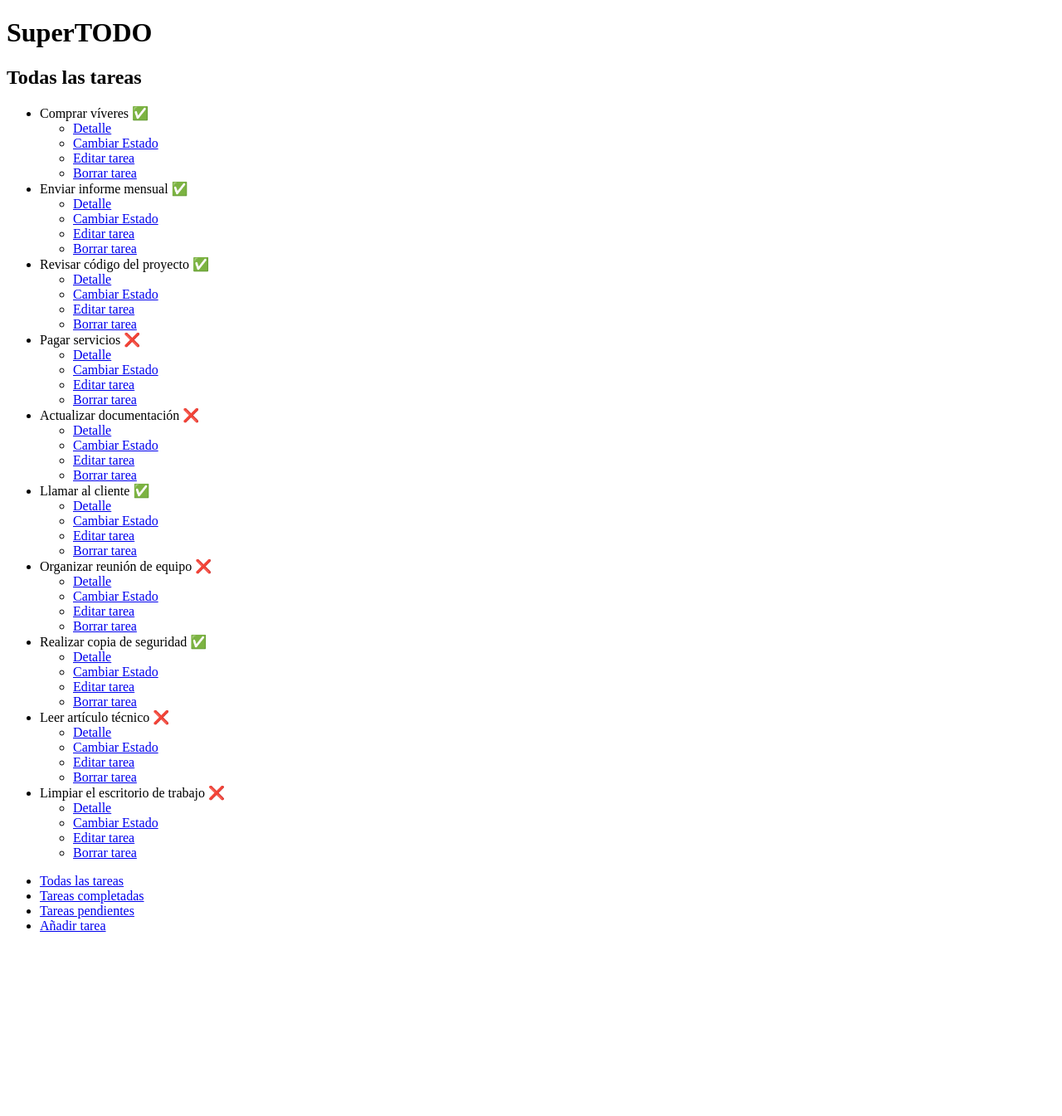
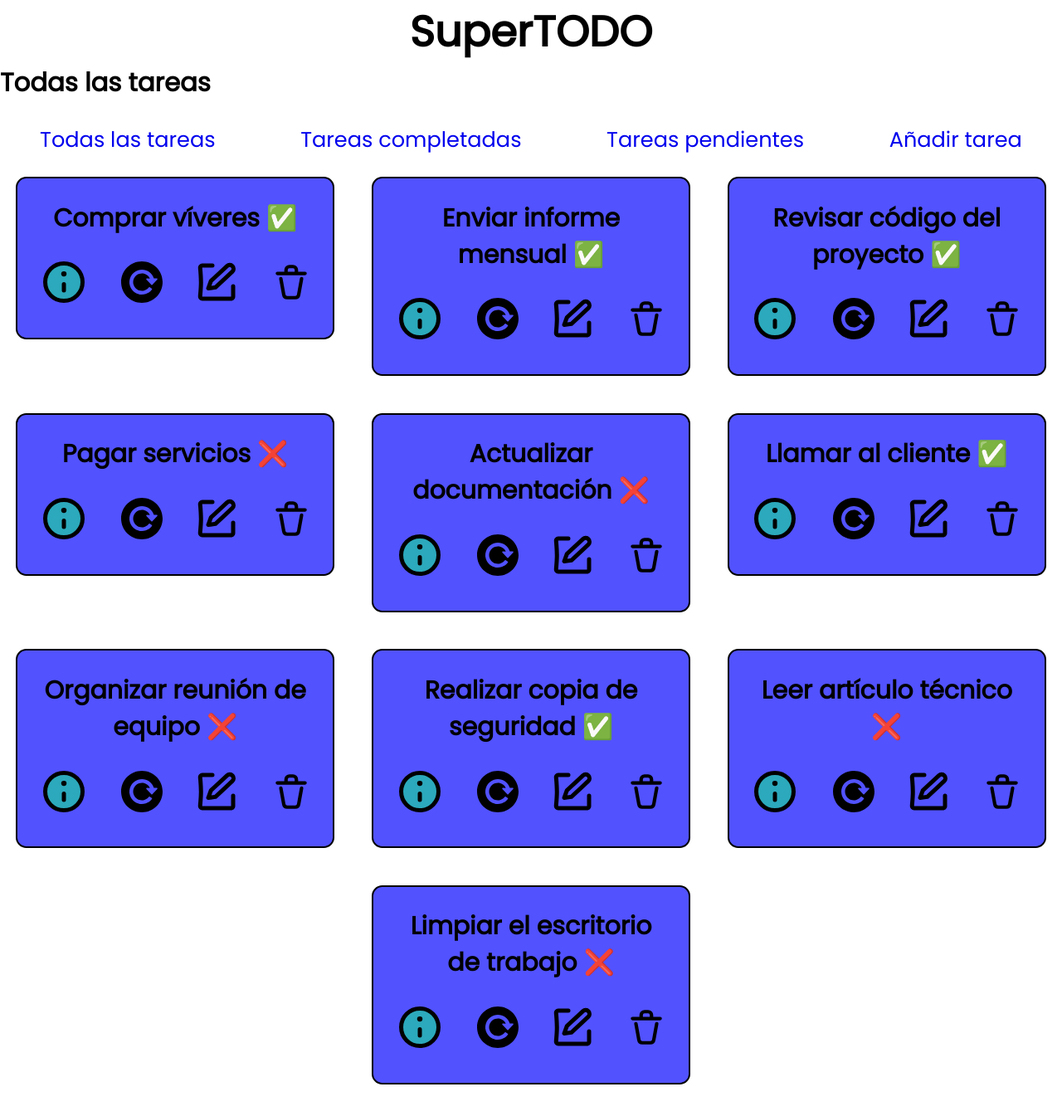
Before and after one commit to CRhernandez1/dsw-projects, a Django app: page /tasks/ in a window 1280 px wide. Shown: the whole page at 83% size. Before the commit the page ends 1123 px from the top, so only its background shows below. Run offline with Django 5.2, Linux system fonts and the light colour scheme; data comes from the database, SQL or seed files in the repository; both versions use the stored data as it was after the commit.

Commit message:
css in progress

```diff
--- /dev/null
+++ b/supertodo/shared/static/css/base.css
@@ -0,0 +1,71 @@
+* {
+  margin: 0;
+  padding: 0;
+  box-sizing: border-box;
+}
+
+body {
+  font-family: "Poppins";
+}
+
+html {
+  font-size: 62.5%;
+  font-size: 1.6rem;
+}
+
+h1 {
+  text-align: center;
+}
+
+h2 {
+  font-size: 1.2rem;
+}
+
+h3 {
+  text-align: center;
+}
+
+article {
+  display: flex;
+  flex-direction: column;
+  border: 2px solid black;
+  margin-bottom: 1.5rem;
+  width: 30vw;
+  padding: 1rem;
+  border-radius: 0.5rem;
+  gap: 1rem;
+  background-color: rgb(82, 82, 255);
+}
+
+ul {
+  display: flex;
+  flex-direction: row;
+  justify-content: space-around;
+  flex-wrap: wrap;
+  gap: 0.25rem;
+}
+
+.tasks-options {
+  display: flex;
+  flex-direction: row;
+  justify-content: space-between;
+  flex-wrap: wrap;
+  align-items: center;
+  text-align: center;
+}
+
+li {
+  list-style: none;
+}
+
+a {
+  text-decoration: none;
+}
+
+.option {
+  max-width: 3rem;
+}
+
+.menu {
+  margin: 1rem 0;
+}
--- a/supertodo/shared/templates/base.html
+++ b/supertodo/shared/templates/base.html
@@ -1,8 +1,11 @@
+{% load static %}
 <!DOCTYPE html>
 <html lang="en">
 <head>
   <meta charset="UTF-8">
   <meta name="viewport" content="width=device-width, initial-scale=1.0">
+  <link rel="stylesheet" href="{% static 'css/base.css' %}">
+  <link href='https://fonts.googleapis.com/css?family=Poppins' rel='stylesheet'>
   <title>Document</title>
 </head>
 <body>
--- a/supertodo/tasks/templates/tasks/task/list.html
+++ b/supertodo/tasks/templates/tasks/task/list.html
@@ -1,17 +1,26 @@
 {% extends 'base.html' %}
 {% block content %}
+<nav class="menu">
+      <ul>
+        <li><a href="{% url 'tasks:task-list' %}">Todas las tareas</a></li>
+        <li><a href="{% url 'tasks:task-list-completed' %}">Tareas completadas</a></li>
+        <li><a href="{% url 'tasks:task-list-pending' %}">Tareas pendientes</a></li>
+        <li><a href="{% url 'tasks:add-task' %}">Añadir tarea</a></li>
+      </ul>
+  </nav>
   <ul>
     {% for task in tasks %}
     <li>
       <article>
-        {{ task }}
-        {{ task.completed|yesno:'✅,❌' }}
+
+          <h3>{{ task }} <span>{{ task.completed|yesno:'✅,❌' }}</span></h3>
+
         <nav>
-          <ul>
-            <li><a href="{% url 'tasks:task-detail' task.slug %}">Detalle</a></li>
-            <li><a href="{% url 'tasks:toggle-task' task.slug %}">Cambiar Estado</a></li>
-            <li><a href="{% url 'tasks:edit-task' task.slug %}">Editar tarea</a></li>
-            <li><a href="{% url 'tasks:delete-task' task.slug %}">Borrar tarea</a></li>
+          <ul class="tasks-options">
+            <li class="option option-detail"><a title='Detalles' href="{% url 'tasks:task-detail' task.slug %}"><svg xmlns="http://www.w3.org/2000/svg" width="60" height="60" class="icon flat-line" data-name="Flat Line" viewBox="0 0 24 24"><path d="M3 12a9 9 0 0 1 9-9 9 9 0 0 1 9 9 9 9 0 0 1-9 9 9 9 0 0 1-9-9Z" style="fill:#2ca9bc;stroke-width:2"/><path d="M12.05 8h-.1" style="fill:none;stroke:#000;stroke-linecap:round;stroke-linejoin:round;stroke-width:2.5"/><path d="M12 13v3m-9-4a9 9 0 0 0 9 9h0a9 9 0 0 0 9-9h0a9 9 0 0 0-9-9h0a9 9 0 0 0-9 9Z" style="fill:none;stroke:#000;stroke-linecap:round;stroke-linejoin:round;stroke-width:2"/></svg></a></li>
+            <li class="option option-status"><a title='Estado' href="{% url 'tasks:toggle-task' task.slug %}"><svg xmlns="http://www.w3.org/2000/svg" width="50" height="50" viewBox="0 0 1024 1024"><path d="M512 1024C229.23 1024 0 794.77 0 512S229.23 0 512 0s512 229.23 512 512-229.23 512-512 512zm95.731-219.947c62.403-20.276 114.032-58.693 150.859-107.357a15.793 15.793 0 0 0 4.801-13.823 15.302 15.302 0 0 0-.062-.473l-.008-.039a15.75 15.75 0 0 0-8.378-11.488l-44.709-32.893a15.837 15.837 0 0 0-13.75-4.587c-.124.014-.249.029-.373.046l-.058.014a15.88 15.88 0 0 0-11.478 8.236c-25.776 33.881-61.624 60.563-105.31 74.758-113.432 36.856-234.791-24.722-271.525-137.777s25.253-234.206 138.685-271.062c106.335-34.55 218.904 15.82 262.966 115.175l-71.623-.803c-7.187-1.066-14.189 2.885-16.982 9.581a15.743 15.743 0 0 0 4.748 18.601l120.91 126.41c2.999 3.135 7.161 4.899 11.51 4.879s8.502-1.823 11.485-4.986L890.37 448.206c5.265-4.193 7.303-11.242 5.082-17.573a20.516 20.516 0 0 0-.119-.318 15.889 15.889 0 0 0-.947-2.099l-.031-.073c-3.116-5.729-9.448-8.951-15.937-8.108l-71.678-.494-.892-2.744C753.5 255.685 579.61 167.45 417.952 219.976S167.478 446.095 219.826 607.207c52.348 161.112 226.238 249.347 387.896 196.821l.008.027z"/></svg></a></li>
+            <li class="option option-edit"><a title='Editar' href="{% url 'tasks:edit-task' task.slug %}"><svg xmlns="http://www.w3.org/2000/svg" width="50" height="50" fill="none" viewBox="0 0 20 20"><path fill="#000" fill-rule="evenodd" d="M15.747 2.97a.864.864 0 0 1 1.177 1.265l-7.904 7.37-1.516.194.653-1.785 7.59-7.044zm2.639-1.366a2.864 2.864 0 0 0-4-.1L6.62 8.71a1 1 0 0 0-.26.39l-1.3 3.556a1 1 0 0 0 1.067 1.335l3.467-.445a1 1 0 0 0 .555-.26l8.139-7.59a2.864 2.864 0 0 0 .098-4.093zM3.1 3.007c0-.001 0-.003.002-.005A.013.013 0 0 1 3.106 3H8a1 1 0 1 0 0-2H3.108a2.009 2.009 0 0 0-2 2.19C1.256 4.814 1.5 7.848 1.5 10c0 2.153-.245 5.187-.391 6.81A2.009 2.009 0 0 0 3.108 19H17c1.103 0 2-.892 2-1.999V12a1 1 0 1 0-2 0v5H3.106l-.003-.002a.012.012 0 0 1-.002-.005v-.004c.146-1.62.399-4.735.399-6.989 0-2.254-.253-5.37-.4-6.99v-.003zM17 17c-.001 0 0 0 0 0zm0 0z"/></svg></a></li>
+            <li class="option option-delete"><a title='Borrar' href="{% url 'tasks:delete-task' task.slug %}"><svg xmlns="http://www.w3.org/2000/svg" width="50" height="50" fill="none" viewBox="0 0 24 24"><path stroke="#000" stroke-linecap="round" stroke-linejoin="round" stroke-width="2" d="M4 7h16M6 10l1.701 9.358A2 2 0 0 0 9.67 21h4.662a2 2 0 0 0 1.968-1.642L18 10M9 5a2 2 0 0 1 2-2h2a2 2 0 0 1 2 2v2H9V5Z"/></svg></a></li>
           </ul>
         </nav>
       </article>
@@ -20,14 +29,5 @@
     <p>Nada que hacer. ¡Enhorabuena!</p>
     {% endfor %}
   </ul>
-  <footer>
-    <nav>
-      <ul>
-        <li><a href="{% url 'tasks:task-list' %}">Todas las tareas</a></li>
-        <li><a href="{% url 'tasks:task-list-completed' %}">Tareas completadas</a></li>
-        <li><a href="{% url 'tasks:task-list-pending' %}">Tareas pendientes</a></li>
-        <li><a href="{% url 'tasks:add-task' %}">Añadir tarea</a></li>
-      </ul>
-    </nav>
-  </footer>
+
 {% endblock %}
```
Also changed, not shown: supertodo/db.sqlite3.
